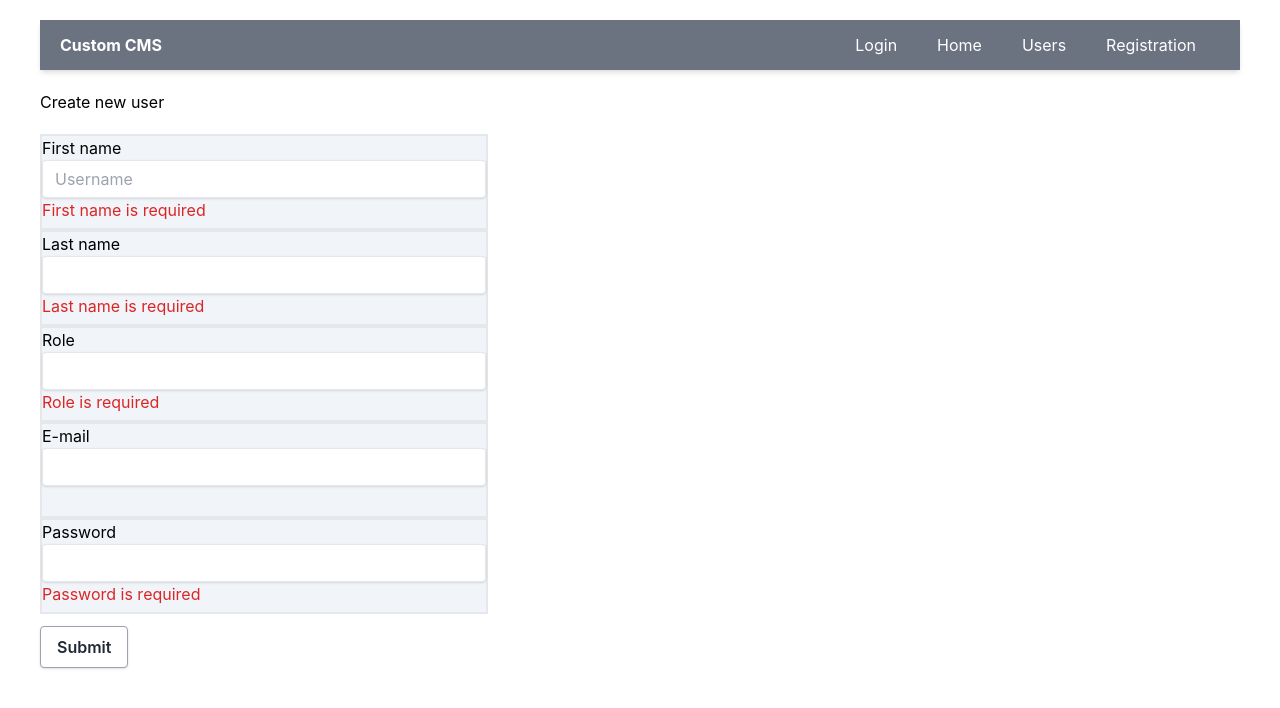
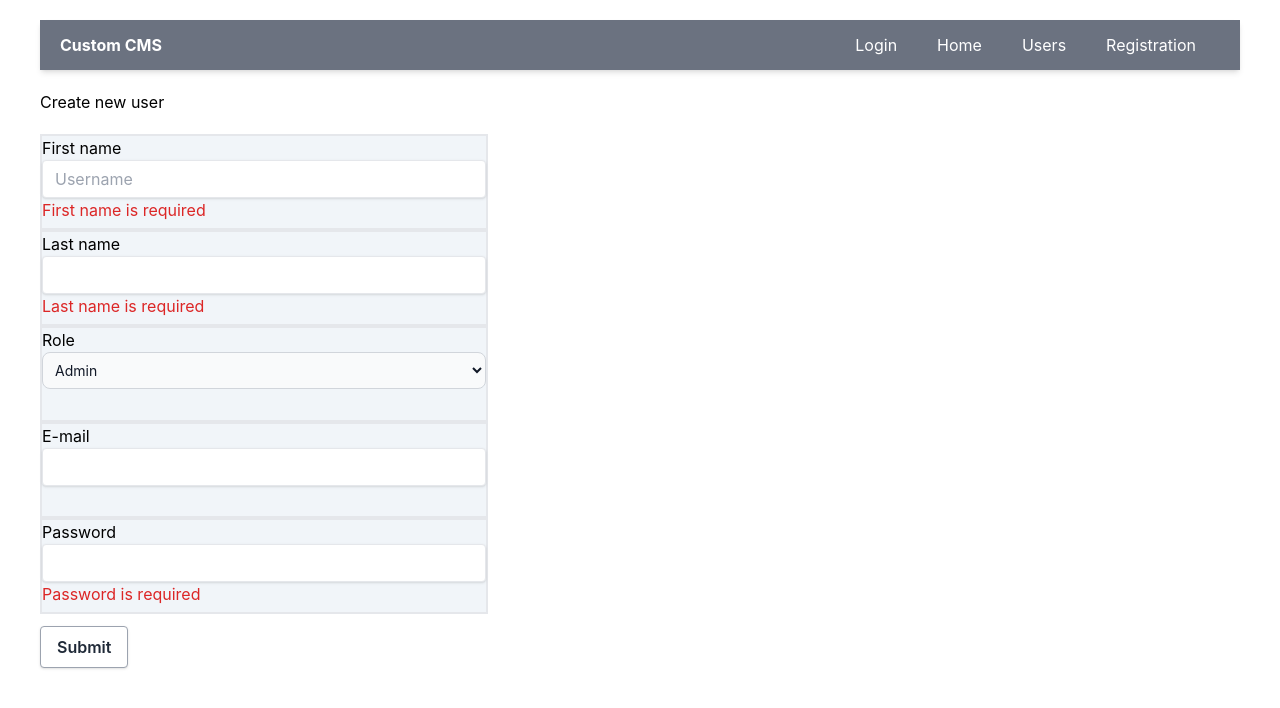
Before and after one commit to aleksandrkorolyov/custom_js_cms, a React (Create React App) app: page /cregistration in a window 1280 px wide. Shown: the top 708 px of the page. Built offline with nearby package versions, Linux system fonts and the light colour scheme.

Commit message:
Corrected user role input

```diff
--- a/src/componenets/Form/UserForm.js
+++ b/src/componenets/Form/UserForm.js
@@ -89,8 +89,11 @@ const UserForm = (props) => {
             <label>
                 <p>Role</p>
             </label>
-                <input className="shadow appearance-none border rounded w-full py-2 px-3 text-gray-700 leading-tight focus:outline-none focus:shadow-outline" type="text" value={role} onChange={e => setRole(e.target.value)} />
-                {!role && <span className="text-red-600">Role is required</span>}
+                <select className="block w-full p-2 mb-6 text-sm text-gray-900 border border-gray-300 rounded-lg bg-gray-50 focus:ring-blue-500 focus:border-blue-500 dark:bg-gray-700 dark:border-gray-600 dark:placeholder-gray-400 dark:text-white dark:focus:ring-blue-500 dark:focus:border-blue-500"
+                value={role} onChange={e => setRole(e.target.value)}>
+                    <option value='admin'>Admin</option>
+                    <option value='user'>User</option>
+                </select>
         </div>
         <div className="border-2 h-24 bg-slate-100">
             <label>
```
